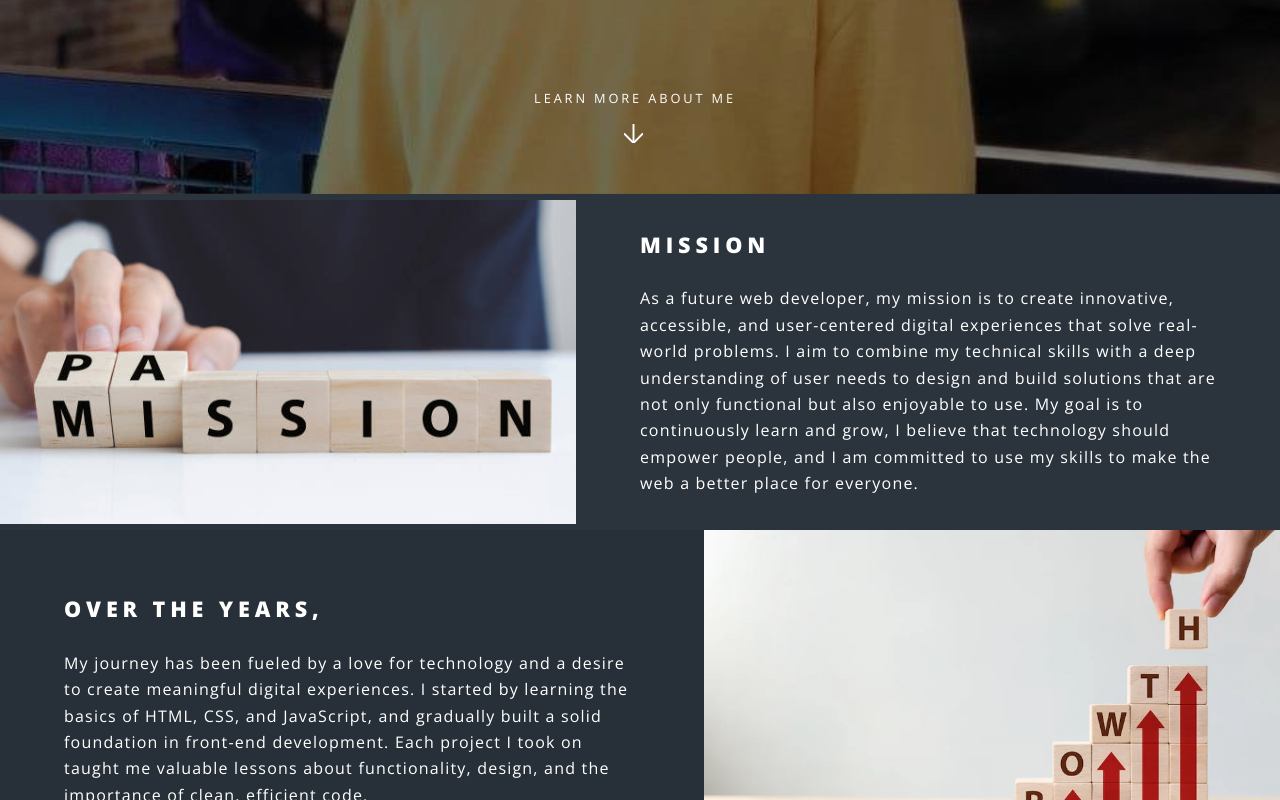
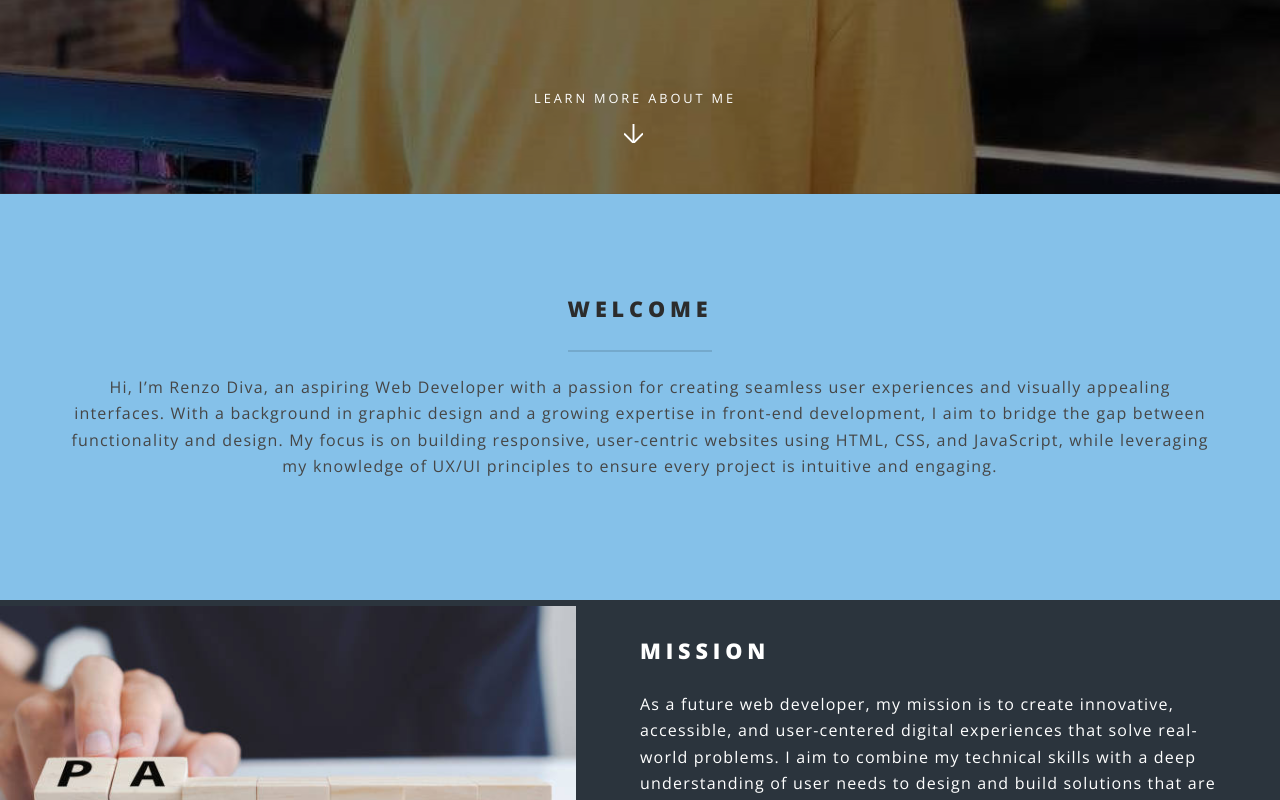
Before and after one commit to miggy011/Diva-portfolio, a website: page index.html in a window 1280 px wide. Shown: the part 606-1406 px from the top of the page. Drawn offline with nearby package versions, Linux system fonts and the light colour scheme.

Commit message:
Update index.html

```diff
--- a/index.html
+++ b/index.html
@@ -12,10 +12,10 @@
 	</head>
 	<body class="landing is-preload">
 
-
+		<!-- Page Wrapper -->
 			<div id="page-wrapper">
 
-
+				<!-- Header -->
 					<header id="header" class="alt">
 
 						<h1><a href="index.html">RMD </a></h1>
@@ -41,7 +41,7 @@
 						</nav>
 					</header>
 
-
+				<!-- Banner -->
 					<section id="banner">
 						<div class="inner">
 
@@ -56,10 +56,22 @@
 						<a href="#one" class="more scrolly">Learn More About Me</a>
 					</section>
 
+				<!-- One -->
+					<section id="one" class="wrapper style1 special">
+						<div class="inner">
+							<header class="major">
+								<h2 style="color: #2c2c2c;">WELCOME</h2>
+								<p>Hi, I’m Renzo Diva, an aspiring Web Developer with a passion for creating seamless user experiences and visually appealing interfaces.
 
+									With a background in graphic design and a growing expertise in front-end development, I aim to bridge the gap between functionality and design. My focus is on building responsive, user-centric websites using HTML, CSS, and JavaScript, while leveraging my knowledge of UX/UI principles to ensure every project is intuitive and engaging.
 
+									</p>
+							</header>
 
+						</div>
+					</section>
 
+				<!-- Two -->
 					<section id="two" class="wrapper alt style2">
 						<section class="spotlight">
 							<div class="image"><img src="img/MISSION.jpg" alt="" /></div><div class="content">
@@ -87,7 +99,7 @@
 						</section>
 					</section>
 				<div id="why2choose">
-
+				<!-- Three -->
 					<section id="three" class="wrapper style3 special">
 						<div class="inner">
 							<header class="major">
@@ -131,7 +143,7 @@
 					</section>
 				</div>
 
-
+				<!-- CTA -->
 					<section id="cta" class="wrapper style4">
 						<div class="inner">
 							<header>
```
